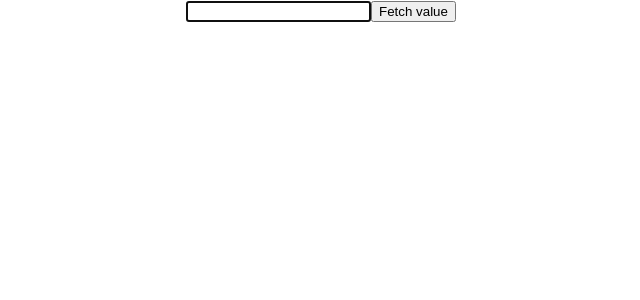
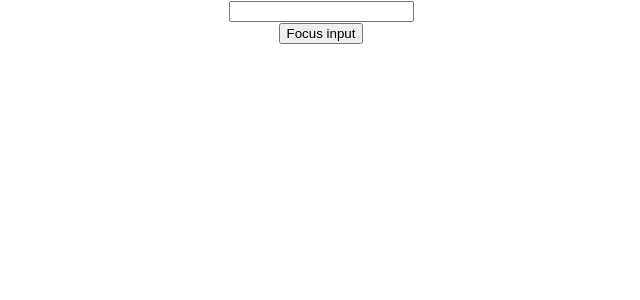
Before and after one commit to Praneshwar24/dxcreactapp, a React (Create React App) app: page / in a window 1280 px wide. Shown: the top 300 px of the page, without its empty margins (319-959 px from the left). Built offline with nearby package versions, Linux system fonts and the light colour scheme; the HTML template or start-up script is replaced by a standard one.

Commit message:
Refs in class components -- focus a child from a parent

```diff
--- a/src/App.js
+++ b/src/App.js
@@ -1,13 +1,13 @@
 import logo from './logo.svg';
 import './App.css';
-import RefsDemo from './components/refs/RefsDemo';
+
+import FocusInput from './components/refs/FocusInput';
 
 
 function App() {
   return (
     <div className="App">
-      <RefsDemo />
-
+      <FocusInput />
 
     </div>
   );
--- /dev/null
+++ b/src/components/refs/FocusInput.js
@@ -0,0 +1,23 @@
+import React, { Component } from 'react'
+import Input from './Input'
+
+class FocusInput extends Component {
+    constructor(props) {
+        super(props)
+        this.componentRef = React.createRef()
+    }
+
+    clickHandler = () => {
+        this.componentRef.current.focusInput()
+    }
+    render() {
+        return (
+            <div>
+                <Input ref = {this.componentRef}/>
+                <button onClick = {this.clickHandler}>Focus input</button>
+            </div>
+        )
+    }
+}
+
+export default FocusInput
--- /dev/null
+++ b/src/components/refs/Input.js
@@ -0,0 +1,20 @@
+import React, { Component } from 'react'
+
+export class Input extends Component {
+    constructor(props) {
+        super(props)
+        this.ipRef = React.createRef()
+    }
+    focusInput() {
+        this.ipRef.current.focus()
+    }
+    render() {
+        return (
+            <div>
+                <input type="text" ref={this.ipRef} />
+            </div>
+        )
+    }
+}
+
+export default Input
```
